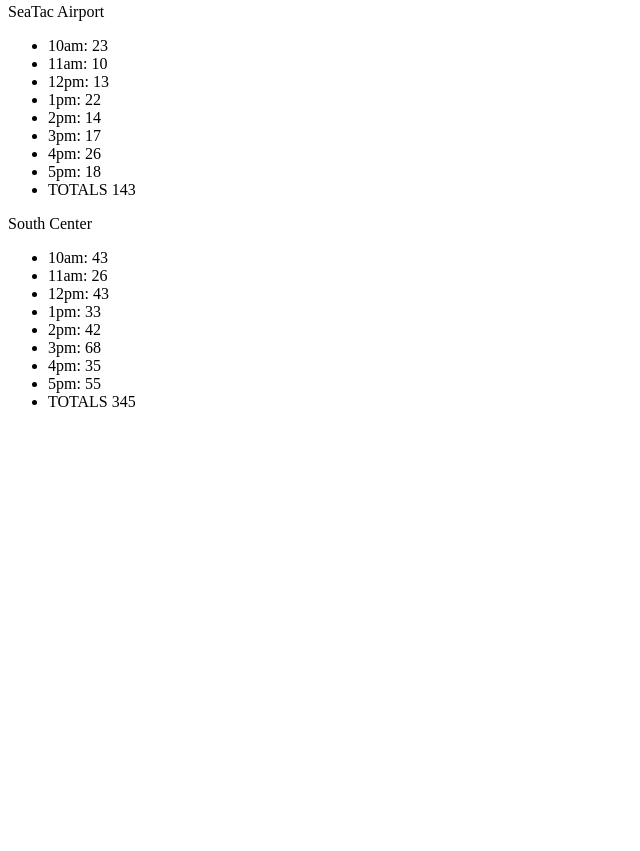
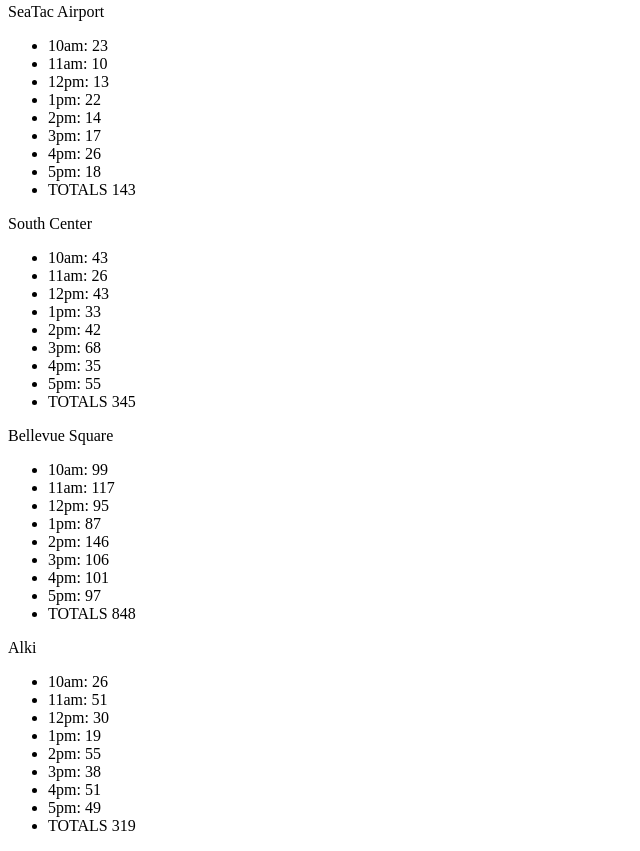
Before and after one commit to spamalope01/cookie_stand, a plain HTML site: page index.html in a window 1280 px wide. Shown: the part 276-1127 px from the top of the page, without its empty margins (0-640 px from the left). Before the commit the page ends 800 px from the top, so only its background shows below. Drawn offline with Linux system fonts and the light colour scheme.

Commit message:
all stores added and working as expected.

```diff
--- a/app.js
+++ b/app.js
@@ -199,6 +199,57 @@ var bellevueSqStore = {
   }
 };
 
+// Alki Store Object
+var alkiStore = {
+  storeName: "Alki",
+  minCust: 3,
+  maxCust: 24,
+  avgCookie: 2.6,
+  totals: [],
+  grandTotal: 0,
+  hours: [
+    "10am: ",
+    "11am: ",
+    "12pm: ",
+    "1pm: ",
+    "2pm: ",
+    "3pm: ",
+    "4pm: ",
+    "5pm: "
+],
+
+  getRandom: function() {
+    return Math.random() * (this.maxCust - this.minCust) + this.minCust;
+  },
+
+  hourTotal: function() {
+  for(var j = 0; j < this.hours.length; j++) {
+    var ran = Math.floor(this.getRandom() * this.avgCookie);
+    this.totals.push(ran);
+    this.grandTotal += ran;
+  }
+  },
+
+  render: function() {
+  this.hourTotal();
+  var pEl = document.getElementById("alki_Store");
+  var ulEl = document.createElement('ul');
+
+  for (var i = 0; i < this.hours.length; i++) {
+    var liEl = document.createElement('li');
+    pEl.textContent = this.storeName;
+    liEl.textContent = this.hours[i] + this.totals[i];
+    ulEl.appendChild(liEl);
+  }
+  var liMent = document.createElement('li');
+  liMent.textContent = "TOTALS " + this.grandTotal;
+  ulEl.appendChild(liMent);
+  pEl.appendChild(ulEl);
+
+  }
+};
 pikeStore.render();
 seaTacStore.render();
 southCenterStore.render();
+bellevueSqStore.render();
+alkiStore.render();
--- a/index.html
+++ b/index.html
@@ -12,7 +12,6 @@
       <p id="southCtrStore"></p>
       <p id="bellSqStore"></p>
       <p id="alki_Store"></p>
-      <p id="seaTacStore"></p>
     </section>
     <script src="app.js" type="text/javascript"></script>
   </body>
```
